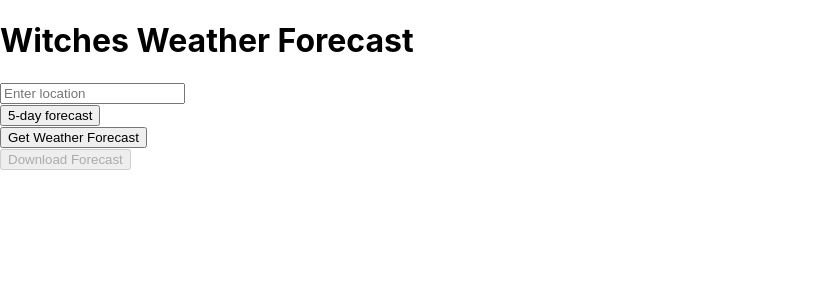
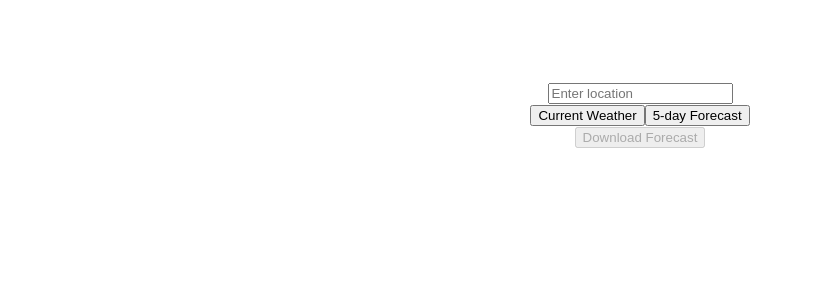
Before and after one commit to annie-uchiha/witch-weather-forecast, a React (Create React App) app in the folder weather-app/: page / in a window 1280 px wide. Shown: the top 300 px of the page, without its empty margins (0-813 px from the left). Built offline with nearby package versions, Linux system fonts and the light colour scheme.

Commit message:
styling of weather display complete - intro effect still under construction - need more styling

```diff
--- a/weather-app/src/App.css
+++ b/weather-app/src/App.css
@@ -1,38 +1,44 @@
 .App {
   text-align: center;
+  position: relative;
 }
 
-.App-logo {
-  height: 40vmin;
-  pointer-events: none;
+.fog-overlay {
+  position: fixed;
+  top: 0;
+  left: 0;
+  width: 100%;
+  height: 100%;
+  background-color: black;
+  z-index: 9999;
+  display: flex;
+  justify-content: center;
+  align-items: center;
 }
 
-@media (prefers-reduced-motion: no-preference) {
-  .App-logo {
-    animation: App-logo-spin infinite 20s linear;
-  }
+.fog-video {
+  width: 100%;
+  height: 100%;
+  object-fit: cover;
 }
 
 .App-header {
-  background-color: #282c34;
-  min-height: 100vh;
-  display: flex;
-  flex-direction: column;
-  align-items: center;
-  justify-content: center;
-  font-size: calc(10px + 2vmin);
+  margin-top: 20px;
+  opacity: 0;
+  transition: opacity 1s ease-in-out;
+}
+
+.App-header h1 {
   color: white;
 }
 
-.App-link {
-  color: #61dafb;
+.App .show .App-header {
+  opacity: 1;
 }
 
-@keyframes App-logo-spin {
-  from {
-    transform: rotate(0deg);
-  }
-  to {
-    transform: rotate(360deg);
-  }
+.weather-cards-container {
+  display: flex;
+  flex-wrap: wrap;
+  justify-content: center;
+  gap: 1rem;
 }
--- a/weather-app/src/App.js
+++ b/weather-app/src/App.js
@@ -1,13 +1,32 @@
-import React from "react";
+import React, { useState, useEffect } from "react";
 import Weather from "./Weather";
+import "./App.css";
 
 function App() {
+  const [showContent, setShowContent] = useState(false);
+
+  useEffect(() => {
+    const timer = setTimeout(() => {
+      setShowContent(true);
+    }, 5000);
+
+    return () => clearTimeout(timer);
+  }, []);
+
   return (
     <div className="App">
+      {!showContent && (
+        <div className="fog-overlay">
+          <video autoPlay muted loop preload="auto" className="fog-video">
+            <source src="/fog.mp4" type="video/mp4" />
+            Your browser does not support the video tag.
+          </video>
+        </div>
+      )}
       <header className="App-header">
         <h1>Witches Weather Forecast</h1>
       </header>
-      <Weather />
+      {showContent && <Weather />}
     </div>
   );
 }
--- a/weather-app/src/Weather.js
+++ b/weather-app/src/Weather.js
@@ -1,29 +1,25 @@
 import React, { useState } from "react";
 import axios from "axios";
-import Card from "react-bootstrap/Card";
-import Container from "react-bootstrap/Container";
-import Row from "react-bootstrap/Row";
-import Col from "react-bootstrap/Col";
-import DropdownButton from "react-bootstrap/DropdownButton";
-import Dropdown from "react-bootstrap/Dropdown";
-import Button from "react-bootstrap/Button";
+import { Container, Row, Col, Button } from "react-bootstrap";
 import config from "./config";
+import WeatherCard from "./components/WeatherCard";
 import "./Weather.scss";
 
 function Weather() {
   const [location, setLocation] = useState("");
   const [weatherData, setWeatherData] = useState(null);
-  const [forecastType, setForecastType] = useState("5-day forecast");
+  const [forecastType, setForecastType] = useState(null);
   const API_KEY = config.apiKey;
 
-  const fetchWeatherData = async () => {
+  const fetchWeatherData = async (type) => {
     try {
-      const response = await axios.get(
-        `https://api.openweathermap.org/data/2.5/${
-          forecastType === "current weather" ? "weather" : "forecast"
-        }?q=${location}&appid=${API_KEY}`
-      );
+      const endpoint =
+        type === "current"
+          ? `https://api.openweathermap.org/data/2.5/weather?q=${location}&appid=${API_KEY}&units=metric`
+          : `https://api.openweathermap.org/data/2.5/forecast?q=${location}&appid=${API_KEY}&units=metric`;
+      const response = await axios.get(endpoint);
       setWeatherData(response.data);
+      setForecastType(type);
     } catch (error) {
       console.error("Error fetching weather data:", error);
     }
@@ -33,13 +29,9 @@ function Weather() {
     setLocation(e.target.value);
   };
 
-  const handleForecastTypeChange = (type) => {
-    setForecastType(type);
-  };
-
-  const handleSubmit = (e) => {
+  const handleSubmit = (e, type) => {
     e.preventDefault();
-    fetchWeatherData();
+    fetchWeatherData(type);
   };
 
   const handleDownload = () => {
@@ -61,7 +53,7 @@ function Weather() {
     <Container className="mt-5">
       <Row className="justify-content-center">
         <Col md={6}>
-          <form onSubmit={handleSubmit}>
+          <form onSubmit={(e) => handleSubmit(e, forecastType)}>
             <div className="d-flex justify-content-between">
               <div className="form-group">
                 <input
@@ -72,21 +64,20 @@ function Weather() {
                   onChange={handleLocationChange}
                 />
               </div>
-              <DropdownButton id="dropdown-basic-button" title={forecastType}>
-                <Dropdown.Item
-                  onClick={() => handleForecastTypeChange("current weather")}
-                >
-                  Current Weather
-                </Dropdown.Item>
-                <Dropdown.Item
-                  onClick={() => handleForecastTypeChange("5-day forecast")}
-                >
-                  5-day Forecast
-                </Dropdown.Item>
-              </DropdownButton>
-              <button type="submit" className="btn btn-primary">
-                Get Weather Forecast
-              </button>
+              <Button
+                type="button"
+                className="btn btn-primary"
+                onClick={(e) => handleSubmit(e, "current")}
+              >
+                Current Weather
+              </Button>
+              <Button
+                type="button"
+                className="btn btn-secondary"
+                onClick={(e) => handleSubmit(e, "5-day")}
+              >
+                5-day Forecast
+              </Button>
             </div>
           </form>
         </Col>
@@ -102,23 +93,33 @@ function Weather() {
           </Button>
         </Col>
       </Row>
-      <Row className="justify-content-center mt-3">
-        {weatherData &&
-          weatherData.list.map((item) => (
-            <Col key={item.dt} md={4} className="mb-3">
-              <Card>
-                <Card.Body>
-                  <Card.Title>{item.dt_txt}</Card.Title>
-                  <Card.Text>
-                    Temperature: {item.main.temp} °C
-                    <br />
-                    Description: {item.weather[0].description}
-                  </Card.Text>
-                </Card.Body>
-              </Card>
-            </Col>
-          ))}
-      </Row>
+      <div className="weather-cards-container">
+        {forecastType === "5-day" &&
+          weatherData &&
+          weatherData.list &&
+          weatherData.list
+            .slice(0, 5)
+            .map((item) => (
+              <WeatherCard
+                key={item.dt}
+                dt={item.dt * 1000}
+                temp_min={item.main.temp_min}
+                temp_max={item.main.temp_max}
+                main={item.weather[0].main}
+                icon={item.weather[0].icon}
+              />
+            ))}
+        {forecastType === "current" && weatherData && (
+          <WeatherCard
+            key={weatherData.dt}
+            dt={weatherData.dt * 1000}
+            temp_min={weatherData.main.temp_min}
+            temp_max={weatherData.main.temp_max}
+            main={weatherData.weather[0].main}
+            icon={weatherData.weather[0].icon}
+          />
+        )}
+      </div>
     </Container>
   );
 }
--- /dev/null
+++ b/weather-app/src/components/WeatherCard.js
@@ -0,0 +1,27 @@
+import React from "react";
+import { Card } from "react-bootstrap";
+
+const WeatherCard = ({ dt, temp_min, temp_max, main, icon }) => {
+  const date = new Date(dt);
+  return (
+    <Card style={{ width: "18rem" }}>
+      <Card.Img
+        variant="top"
+        src={`http://openweathermap.org/img/wn/${icon}@2x.png`}
+      />
+      <Card.Body>
+        <Card.Title>{main}</Card.Title>
+        {/* datetime is received in milliseconds, let's turn into local date time */}
+        <p>
+          {date.toLocaleDateString()} - {date.toLocaleTimeString()}
+        </p>
+        {/* minimum temperature */}
+        <p>Min: {temp_min}</p>
+        {/* maximum temperature */}
+        <p>Max: {temp_max}</p>
+      </Card.Body>
+    </Card>
+  );
+};
+
+export default WeatherCard;
```
Also changed, not shown: weather-app/src/index.js (+5 -6 lines), 1 other file (tests, documents, lock files or other folders).
